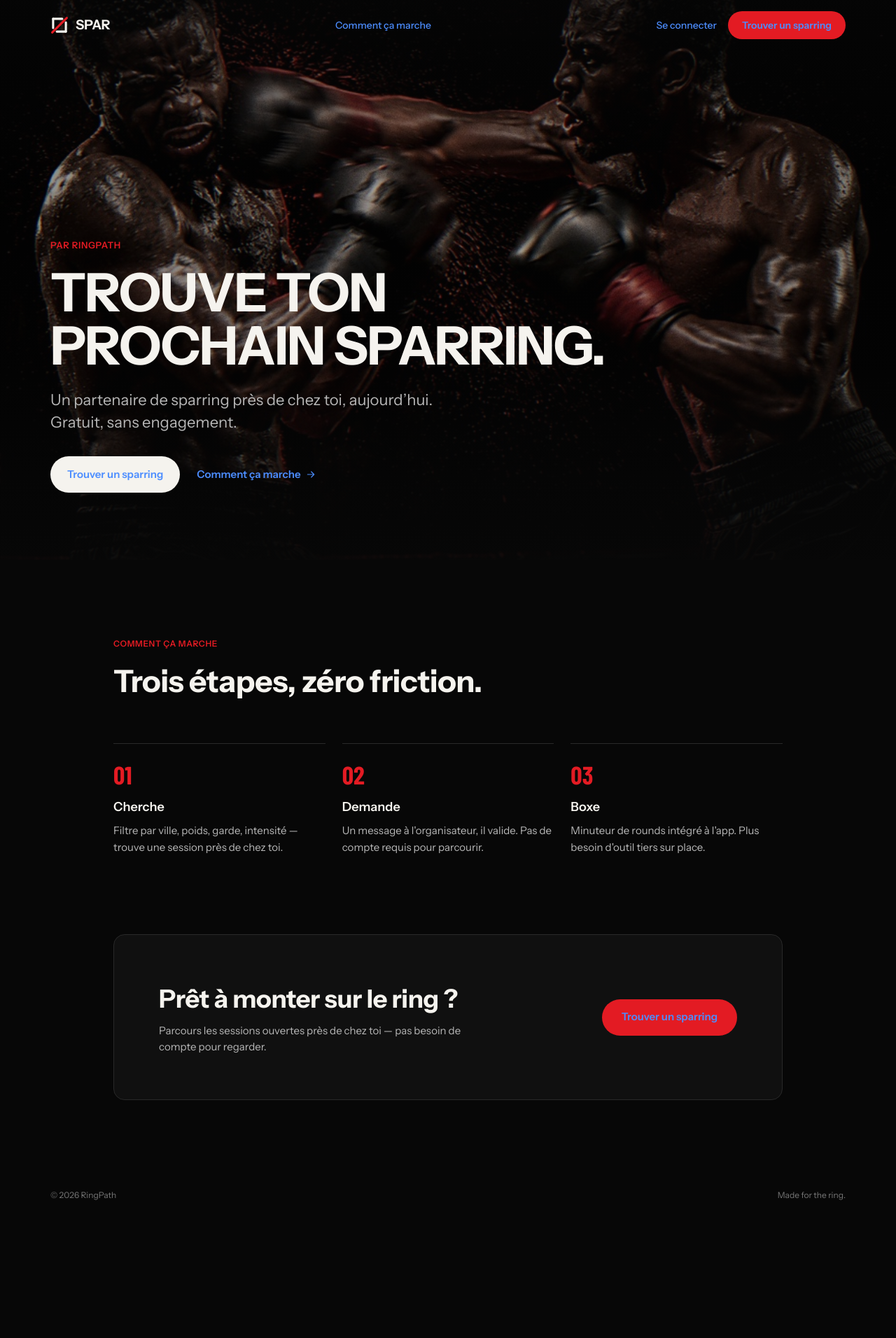
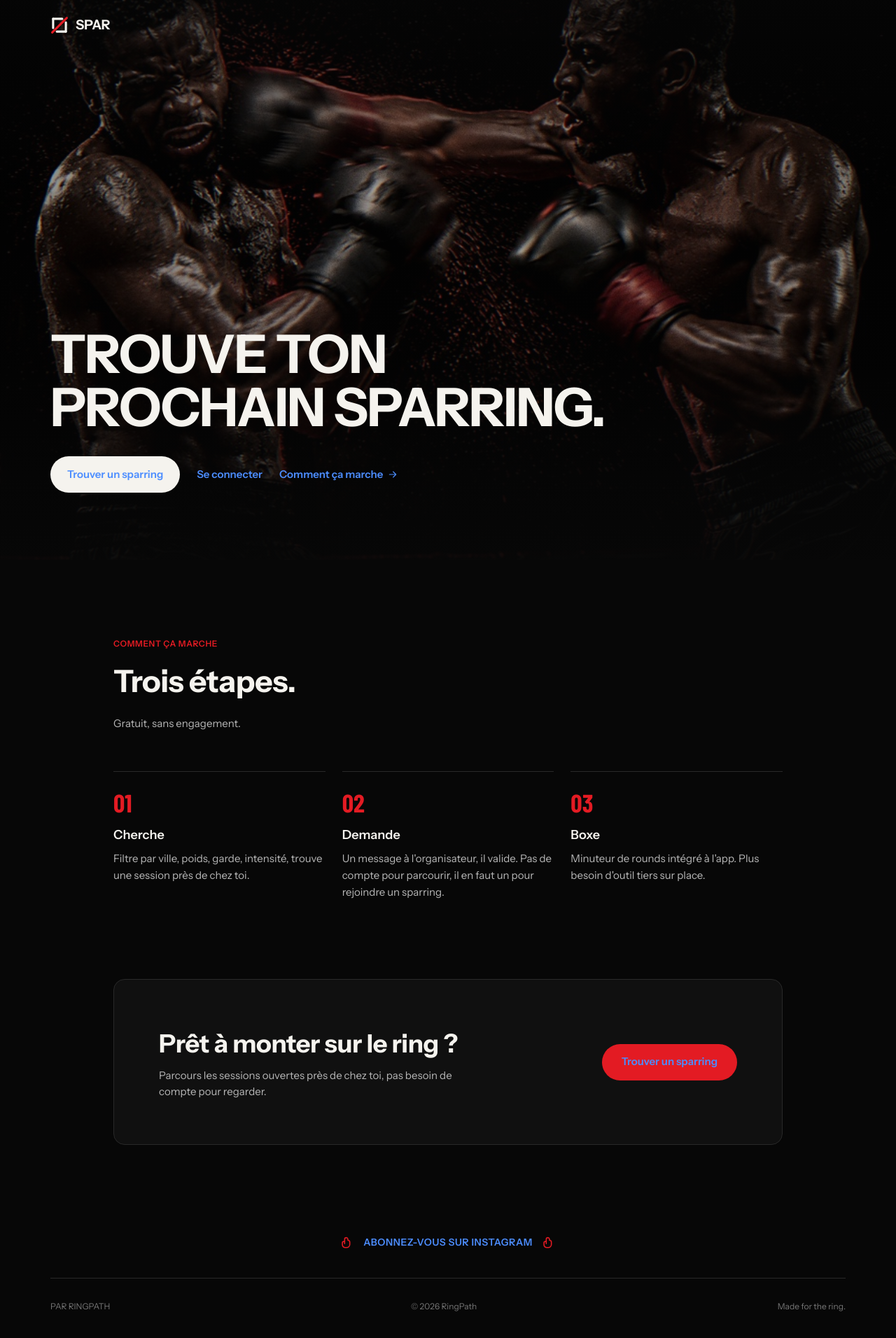
Before and after one commit to KIUNGOLINK/ringpath, a Next.js app: page / in a window 1280 px wide. Shown: the top 1912 px of the page at 70% size. Before the commit the page ends 1756 px from the top, so only its background shows below. Built offline with nearby package versions, Linux system fonts and the light colour scheme.

Commit message:
Marketing homepage: simplify header, move rules copy, add Instagram follow CTA

```diff
--- a/src/app/page.tsx
+++ b/src/app/page.tsx
@@ -1,18 +1,21 @@
 import Link from "next/link";
 import Image from "next/image";
 import { SparMark } from "@/components/spar/SparLogo";
-import { ArrowRightIcon } from "@/components/icons/Icon";
+import { ArrowRightIcon, GloveIcon } from "@/components/icons/Icon";
+
+const INSTAGRAM_URL =
+  "https://www.instagram.com/spar.ringpath?igsh=MWJydjNlc2U3ZHFxcA%3D%3D&utm_source=qr";
 
 const STEPS = [
   {
     n: "01",
     title: "Cherche",
-    body: "Filtre par ville, poids, garde, intensité — trouve une session près de chez toi.",
+    body: "Filtre par ville, poids, garde, intensité, trouve une session près de chez toi.",
   },
   {
     n: "02",
     title: "Demande",
-    body: "Un message à l'organisateur, il valide. Pas de compte requis pour parcourir.",
+    body: "Un message à l'organisateur, il valide. Pas de compte pour parcourir, il en faut un pour rejoindre un sparring.",
   },
   {
     n: "03",
@@ -43,45 +46,28 @@ export default function WebHero() {
           }}
         />
 
-        <header className="absolute top-0 left-0 right-0 h-[72px] flex items-center justify-between px-6 md:px-[72px]">
+        <header className="absolute top-0 left-0 right-0 h-[72px] flex items-center px-6 md:px-[72px]">
           <div className="flex items-center gap-2.5">
             <SparMark size={26} />
             <span className="text-[19px] font-bold tracking-[-0.01em] text-bone">SPAR</span>
           </div>
-          <nav className="hidden md:flex items-center gap-8 text-sm font-medium text-bone">
-            <a href="#comment-ca-marche" className="hover:text-mist transition-colors">
-              Comment ça marche
-            </a>
-          </nav>
-          <div className="flex items-center gap-4">
-            <Link href="/app" className="hidden sm:inline text-sm font-medium text-bone hover:text-mist transition-colors">
-              Se connecter
-            </Link>
-            <Link
-              href="/app/spar"
-              className="h-10 px-5 rounded-pill bg-fight-red text-pure-white text-sm font-semibold flex items-center transition-transform hover:scale-[1.03] active:scale-[0.98]"
-            >
-              Trouver un sparring
-            </Link>
-          </div>
         </header>
 
         <div className="absolute left-6 md:left-[72px] right-6 md:right-auto bottom-24 max-w-[900px]">
-          <div className="text-[13px] font-semibold tracking-[0.05em] text-fight-red mb-5">PAR RINGPATH</div>
-          <h1 className="text-[40px] leading-[42px] md:text-[76px] md:leading-[76px] font-bold tracking-[-0.02em] text-bone mb-6">
+          <h1 className="text-[40px] leading-[42px] md:text-[76px] md:leading-[76px] font-bold tracking-[-0.02em] text-bone mb-8">
             TROUVE TON
             <br />
             PROCHAIN SPARRING.
           </h1>
-          <p className="text-lg md:text-[22px] md:leading-[32px] text-mist max-w-[560px] mb-8">
-            Un partenaire de sparring près de chez toi, aujourd&rsquo;hui. Gratuit, sans engagement.
-          </p>
           <div className="flex flex-wrap gap-6 items-center">
             <Link
               href="/app/spar"
               className="h-[52px] px-6 rounded-pill bg-bone text-obsidian text-[15px] font-semibold inline-flex items-center transition-transform hover:scale-[1.015] hover:bg-pure-white active:scale-[0.98]"
             >
               Trouver un sparring
+            </Link>
+            <Link href="/app" className="text-[15px] font-semibold text-bone hover:text-mist transition-colors">
+              Se connecter
             </Link>
             <a href="#comment-ca-marche" className="inline-flex items-center gap-1.5 text-[15px] font-semibold text-bone hover:gap-2.5 transition-all">
               Comment ça marche <ArrowRightIcon size={16} />
@@ -90,12 +76,15 @@ export default function WebHero() {
         </div>
       </div>
 
-      {/* ---------- Comment ça marche ---------- */}
+      {/* ---------- Comment ça marche / règles ---------- */}
       <section id="comment-ca-marche" className="px-6 md:px-[72px] py-20 md:py-28 max-w-[1100px] mx-auto">
         <div className="text-xs font-semibold tracking-[0.05em] text-fight-red mb-3">COMMENT ÇA MARCHE</div>
-        <h2 className="text-[32px] md:text-[44px] font-bold tracking-[-0.01em] text-bone mb-14 max-w-[560px]">
-          Trois étapes, zéro friction.
+        <h2 className="text-[32px] md:text-[44px] font-bold tracking-[-0.01em] text-bone mb-4 max-w-[560px]">
+          Trois étapes.
         </h2>
+        <p className="text-mist text-[15px] leading-6 mb-14 max-w-[480px]">
+          Gratuit, sans engagement.
+        </p>
         <div className="grid md:grid-cols-3 gap-8 md:gap-6">
           {STEPS.map((s) => (
             <div key={s.n} className="border-t border-steel pt-6">
@@ -115,7 +104,7 @@ export default function WebHero() {
               Prêt à monter sur le ring ?
             </h2>
             <p className="text-mist text-[15px] max-w-[440px]">
-              Parcours les sessions ouvertes près de chez toi — pas besoin de compte pour regarder.
+              Parcours les sessions ouvertes près de chez toi, pas besoin de compte pour regarder.
             </p>
           </div>
           <Link
@@ -127,10 +116,46 @@ export default function WebHero() {
         </div>
       </section>
 
-      <footer className="px-6 md:px-[72px] pb-10 flex items-center justify-between text-xs text-smoke">
-        <span>© 2026 RingPath</span>
-        <span>Made for the ring.</span>
+      {/* ---------- Footer ---------- */}
+      <footer className="px-6 md:px-[72px] pb-10">
+        <div className="flex justify-center pb-10 mb-8 border-b border-steel">
+          <a
+            href={INSTAGRAM_URL}
+            target="_blank"
+            rel="noopener noreferrer"
+            className="inline-flex items-center gap-3 text-bone hover:text-mist transition-colors"
+          >
+            <span className="glove-punch glove-punch-left inline-flex text-fight-red">
+              <GloveIcon size={22} />
+            </span>
+            <span className="text-sm font-semibold tracking-[0.04em]">ABONNEZ-VOUS SUR INSTAGRAM</span>
+            <span className="glove-punch glove-punch-right inline-flex text-fight-red">
+              <GloveIcon size={22} />
+            </span>
+          </a>
+        </div>
+        <div className="flex flex-col sm:flex-row items-center justify-between gap-2 text-xs text-smoke">
+          <span>PAR RINGPATH</span>
+          <span>© 2026 RingPath</span>
+          <span>Made for the ring.</span>
+        </div>
       </footer>
+
+      <style>{`
+        @keyframes gloveLeftPunch {
+          0%, 20%, 100% { transform: translateX(0) rotate(0deg); }
+          10% { transform: translateX(5px) rotate(-10deg); }
+        }
+        @keyframes gloveRightPunch {
+          0%, 20%, 100% { transform: translateX(0) rotate(0deg); }
+          10% { transform: translateX(-5px) rotate(10deg); }
+        }
+        .glove-punch-left { animation: gloveLeftPunch 1.6s ease-in-out infinite; }
+        .glove-punch-right { animation: gloveRightPunch 1.6s ease-in-out infinite 0.4s; }
+        @media (prefers-reduced-motion: reduce) {
+          .glove-punch-left, .glove-punch-right { animation: none; }
+        }
+      `}</style>
     </div>
   );
 }
--- a/src/components/icons/Icon.tsx
+++ b/src/components/icons/Icon.tsx
@@ -103,3 +103,18 @@ export function ArrowRightIcon({ size = 16, ...props }: IconProps) {
     </svg>
   );
 }
+
+export function GloveIcon({ size = 20, ...props }: IconProps) {
+  return (
+    <svg {...base(size, props)}>
+      <path
+        d="M8 11V7.5a2.5 2.5 0 015 0V9a3 3 0 013 3v3.5a5 5 0 01-5 5h-2a4.5 4.5 0 01-4.5-4.5V13a2 2 0 012-2h1.5z"
+        stroke="currentColor"
+        strokeWidth="1.75"
+        strokeLinecap="round"
+        strokeLinejoin="round"
+      />
+      <path d="M8 11v3.5" stroke="currentColor" strokeWidth="1.75" strokeLinecap="round" />
+    </svg>
+  );
+}
```
